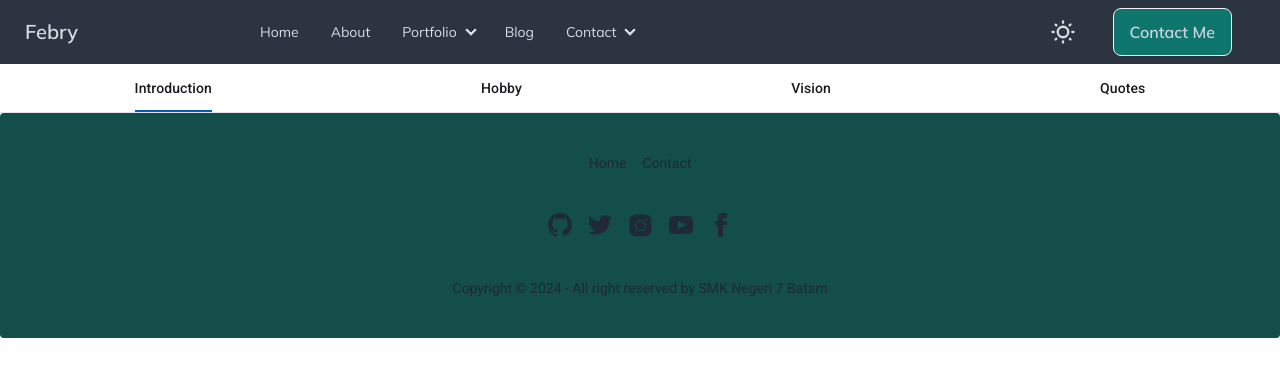
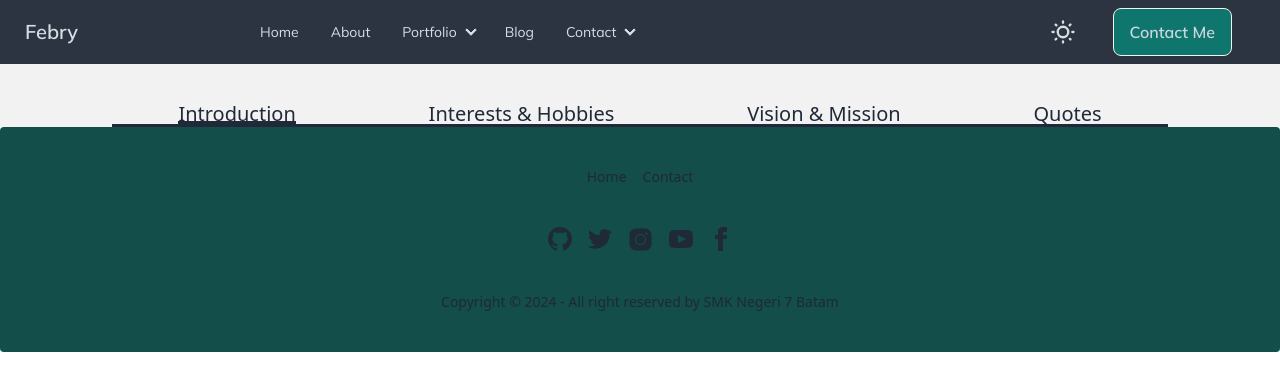
Before and after one commit to Viking0207/MyPortfolio, an Angular app: page /about in a window 1280 px wide. Shown: the top 390 px of the page. Built offline with nearby package versions, Linux system fonts and the light colour scheme; sample sign-in values are in the browser's storage.

Commit message:
Penambahan UI about dan perbaikan bug fungsi pada animasi tab
Memperbaiki fungsi tab yang error ketika refresh browser ataupun membuka ulang browser dan menambahkan UI gambar dan layout pada router hobby namun sifatnya masih (belum sempurna) dan belum ada typografi di dalamnya.

```diff
--- a/angular.json
+++ b/angular.json
@@ -38,7 +38,6 @@
               }
             ],
             "styles": [
-              "src/custom-theme.scss",
               "src/styles.css"
             ],
             "scripts": [],
--- a/src/app/About/about-content/hobby/hobby.component.html
+++ b/src/app/About/about-content/hobby/hobby.component.html
@@ -1,13 +1,15 @@
-<div class="hero bg-base-200 min-h-screen">
-  <div class="hero-content text-center">
-    <div class="max-w-md">
-      <h1 class="text-5xl font-bold">Hello Hobby</h1>
-      <p class="py-6">
-        Provident cupiditate voluptatem et in. Quaerat fugiat ut assumenda
-        excepturi exercitationem quasi. In deleniti eaque aut repudiandae et a
-        id nisi.
-      </p>
-      <button class="btn btn-primary">Get Started</button>
+<div class="bg-base-200 min-h-screen">
+  <div class="flex w-full flex-col lg:flex-row pt-32">
+    <div
+      class="card bg-base-100 rounded-box grid h-32 flex-grow place-items-center"
+    >
+      <img src="/assets/img/Bermain-Musik.jpg" alt="" class="w-auto h-28 rounded-lg" />
+    </div>
+    <div class="divider lg:divider-horizontal"></div>
+    <div
+      class="card bg-base-100 rounded-box grid h-32 flex-grow place-items-center"
+    >
+    <img src="/assets/img/playing-games.jpg" alt="" class="w-auto h-28 rounded-lg" />
     </div>
   </div>
 </div>
--- a/src/app/About/about.component.ts
+++ b/src/app/About/about.component.ts
@@ -1,5 +1,5 @@
-import { Component, OnInit, Output, EventEmitter } from '@angular/core';
-import { ActivatedRoute, NavigationEnd, Router, RouterOutlet } from '@angular/router';
+import { Component, OnInit } from '@angular/core';
+import { ActivatedRoute, NavigationEnd, Router } from '@angular/router';
 import { slideInAnimation } from './route-animations';
 import { filter } from 'rxjs';
 
@@ -18,6 +18,20 @@ export class AboutComponent implements OnInit {
   constructor(private router: Router, private route: ActivatedRoute) {}
 
   ngOnInit(): void {
+
+    const isNewSession = !sessionStorage.getItem('sessionStarted');
+
+    if (isNewSession) {
+      localStorage.setItem('selectedTabIndex', '0');
+      sessionStorage.setItem('sessionStarted', 'true');
+      this.selectedIndex = 0;
+      this.router.navigate(['/about/intro']);
+    }
+    else {
+      const savedIndex = localStorage.getItem('selectedTabIndex');
+      this.selectedIndex = savedIndex ? +savedIndex : 0;
+    }
+
     this.router.events.pipe(
       filter(event => event instanceof NavigationEnd)
     ).subscribe(() => {
@@ -31,6 +45,8 @@ export class AboutComponent implements OnInit {
       } else if (url.includes('/about/quotes')) {
         this.selectedIndex = 3;
       }
+
+      localStorage.setItem('selectedTabIndex', this.selectedIndex.toString());
 
     });
   }
@@ -46,6 +62,8 @@ export class AboutComponent implements OnInit {
       this.router.navigate(['/about/quotes']);
     }
 
+    localStorage.setItem('selectedTabIndex', index.toString());
+
   }
 
   prepareRoute(outlet: any) {
--- a/src/app/About/body2/body2.component.html
+++ b/src/app/About/body2/body2.component.html
@@ -1,6 +1,10 @@
-<mat-tab-group [(selectedIndex)]="selectedIndex" (selectedIndexChange)="onTabChange($event)" fitInkBarToContent>
-	<mat-tab label="Introduction" routerLink="/about/intro"></mat-tab>
-	<mat-tab label="Hobby" routerLink="/about/hobby"></mat-tab>
-	<mat-tab label="Vision" routerLink="/about/vision"></mat-tab>
-	<mat-tab label="Quotes" routerLink="/about/quotes"> </mat-tab>
-</mat-tab-group>
+  <div class="lg:px-28 pt-10 lg:text-xl bg-base-200 text-base-content dark:text-base-content">
+    <mat-tab-group [(selectedIndex)]="selectedIndex" (selectedIndexChange)="onTabChange($event)" fitInkBarToContent
+
+    >
+      <mat-tab label="Introduction" routerLink="/about/intro" [ngClass]="{'border-b-2 border-gray-600': selectedIndex === 0, 'border-b-0': selectedIndex !== 0}"></mat-tab>
+      <mat-tab label="Interests & Hobbies" routerLink="/about/hobby"></mat-tab>
+      <mat-tab label="Vision & Mission" routerLink="/about/vision"></mat-tab>
+      <mat-tab label="Quotes" routerLink="/about/quotes"></mat-tab>
+    </mat-tab-group>
+  </div>
--- a/src/custom-theme.scss
+++ b/src/custom-theme.scss
@@ -1,36 +1,19 @@
+// @use '@angular/material' as mat;
 
-// Custom Theming for Angular Material
-// For more information: https://material.angular.io/guide/theming
-@use '@angular/material' as mat;
-// Plus imports for other components in your app.
+// @include mat.core();
 
-// Include the common styles for Angular Material. We include this here so that you only
-// have to load a single css file for Angular Material in your app.
-// Be sure that you only ever include this mixin once!
-@include mat.core();
+// // Define the theme object.
+// $MyPortofolio-theme: mat.define-theme((
+//   color: (
+//     theme-type: light,
+//     primary: mat.$azure-palette,
+//     tertiary: mat.$blue-palette,
+//   ),
+//   density: (
+//     scale: 0,
+//   )
+// ));
 
-// Define the theme object.
-$MyPortofolio-theme: mat.define-theme((
-  color: (
-    theme-type: light,
-    primary: mat.$azure-palette,
-    tertiary: mat.$blue-palette,
-  ),
-  density: (
-    scale: 0,
-  )
-));
-
-// Include theme styles for core and each component used in your app.
-// Alternatively, you can import and @include the theme mixins for each component
-// that you are using.
-:root {
-  @include mat.all-component-themes($MyPortofolio-theme);
-}
-
-// Comment out the line below if you want to use the pre-defined typography utility classes.
-// For more information: https://material.angular.io/guide/typography#using-typography-styles-in-your-application.
-// @include mat.typography-hierarchy($MyPortofolio-theme);
-
-// Comment out the line below if you want to use the deprecated `color` inputs.
-// @include mat.color-variants-backwards-compatibility($MyPortofolio-theme);
+// :root {
+//   @include mat.all-component-themes($MyPortofolio-theme);
+// }
--- a/src/styles.css
+++ b/src/styles.css
@@ -8,6 +8,3 @@
 
 /* Lexend font */
 @import url('https://fonts.googleapis.com/css2?family=Lexend:wght@100..900&family=Mulish:ital,wght@0,200..1000;1,200..1000&display=swap');
-
-html, body { height: 100%; }
-body { margin: 0; font-family: Roboto, "Helvetica Neue", sans-serif; }
```
Also changed, not shown: Catatan sementara.txt, public/img/Bermain-Musik.jpg (added), public/img/playing-games.jpg (added).
